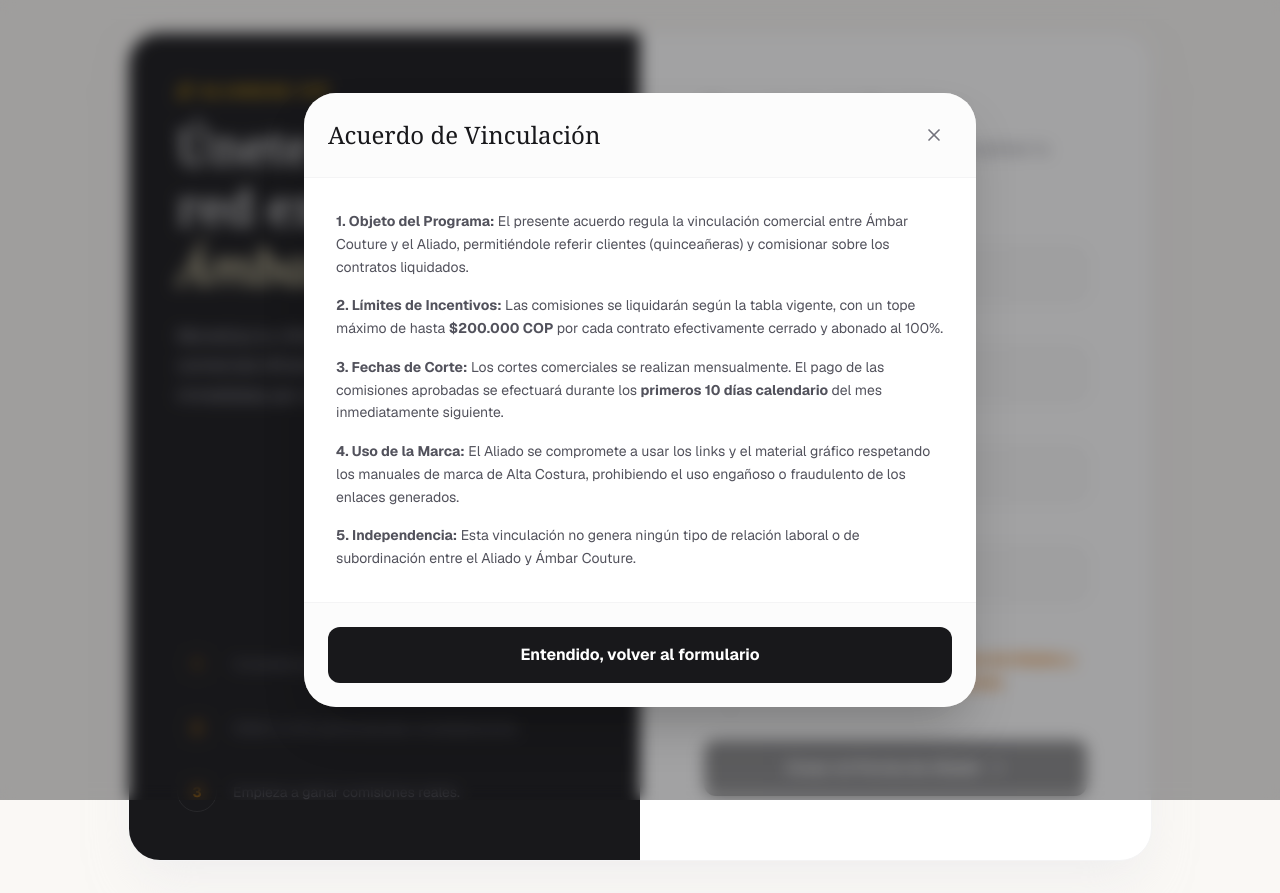
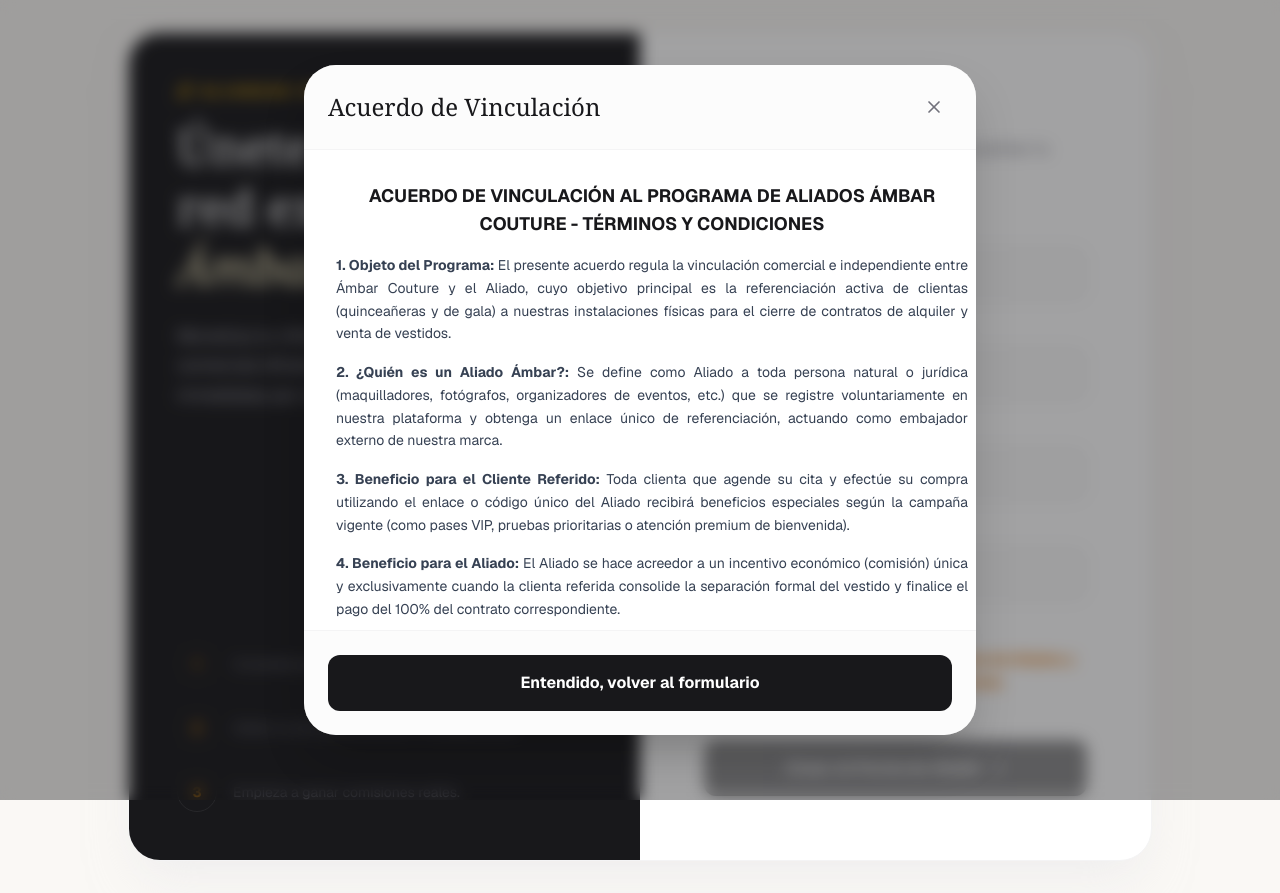
Before and after one commit to ambarcol-ux/dashboard, a Next.js app: page /unete in a window 1280 px wide. Both pictures are taken after a click on the button 908 px from the left and 670 px from the top of the page. Built offline with nearby package versions, Linux system fonts and the light colour scheme; no server answers.

Commit message:
feat: add full legal text layout to allies terms modal with internal scroll

```diff
--- a/app/unete/page.tsx
+++ b/app/unete/page.tsx
@@ -289,12 +289,60 @@ export default function UnetePage() {
                 <X className="w-5 h-5" />
               </button>
             </div>
-            <div className="p-8 overflow-y-auto text-zinc-600 space-y-4 text-sm leading-relaxed">
-              <p><strong>1. Objeto del Programa:</strong> El presente acuerdo regula la vinculación comercial entre Ámbar Couture y el Aliado, permitiéndole referir clientes (quinceañeras) y comisionar sobre los contratos liquidados.</p>
-              <p><strong>2. Límites de Incentivos:</strong> Las comisiones se liquidarán según la tabla vigente, con un tope máximo de hasta <strong>$200.000 COP</strong> por cada contrato efectivamente cerrado y abonado al 100%.</p>
-              <p><strong>3. Fechas de Corte:</strong> Los cortes comerciales se realizan mensualmente. El pago de las comisiones aprobadas se efectuará durante los <strong>primeros 10 días calendario</strong> del mes inmediatamente siguiente.</p>
-              <p><strong>4. Uso de la Marca:</strong> El Aliado se compromete a usar los links y el material gráfico respetando los manuales de marca de Alta Costura, prohibiendo el uso engañoso o fraudulento de los enlaces generados.</p>
-              <p><strong>5. Independencia:</strong> Esta vinculación no genera ningún tipo de relación laboral o de subordinación entre el Aliado y Ámbar Couture.</p>
+            <div className="p-8 max-h-[55vh] md:max-h-[60vh] overflow-y-auto pr-2 custom-scrollbar text-justify text-sm text-gray-700 space-y-4 leading-relaxed">
+              <h3 className="font-bold text-lg text-zinc-900 mb-4 text-center">ACUERDO DE VINCULACIÓN AL PROGRAMA DE ALIADOS ÁMBAR COUTURE - TÉRMINOS Y CONDICIONES</h3>
+
+              <p><strong>1. Objeto del Programa:</strong> El presente acuerdo regula la vinculación comercial e independiente entre Ámbar Couture y el Aliado, cuyo objetivo principal es la referenciación activa de clientas (quinceañeras y de gala) a nuestras instalaciones físicas para el cierre de contratos de alquiler y venta de vestidos.</p>
+
+              <p><strong>2. ¿Quién es un Aliado Ámbar?:</strong> Se define como Aliado a toda persona natural o jurídica (maquilladores, fotógrafos, organizadores de eventos, etc.) que se registre voluntariamente en nuestra plataforma y obtenga un enlace único de referenciación, actuando como embajador externo de nuestra marca.</p>
+
+              <p><strong>3. Beneficio para el Cliente Referido:</strong> Toda clienta que agende su cita y efectúe su compra utilizando el enlace o código único del Aliado recibirá beneficios especiales según la campaña vigente (como pases VIP, pruebas prioritarias o atención premium de bienvenida).</p>
+
+              <p><strong>4. Beneficio para el Aliado:</strong> El Aliado se hace acreedor a un incentivo económico (comisión) única y exclusivamente cuando la clienta referida consolide la separación formal del vestido y finalice el pago del 100% del contrato correspondiente.</p>
+
+              <p><strong>5. Valor de los Bonos e Incentivos:</strong> La comisión aplicable dependerá del valor final del contrato firmado por la clienta, estableciendo un límite máximo de compensación de <strong>DOSCIENTOS MIL PESOS ($200.000 COP)</strong> por contrato liquidado. A modo de ejemplo (sujeto a cambios según temporada):</p>
+              <ul className="list-disc pl-6 space-y-1">
+                <li>Contratos estándar: $50.000 COP de incentivo.</li>
+                <li>Contratos premium: $100.000 COP de incentivo.</li>
+                <li>Contratos de Alta Costura Máxima: $200.000 COP de incentivo.</li>
+              </ul>
+              <p>No existe límite en la cantidad de referidos que un Aliado puede captar mensualmente. Ámbar Couture se reserva la potestad de variar unilateralmente las categorías y montos de los incentivos, notificando previamente a la red de aliados.</p>
+
+              <p><strong>6. Condiciones para la Validación del Referido:</strong> Para que un referido genere el derecho a comisión, se deben cumplir obligatoriamente las siguientes 4 condiciones:</p>
+              <ul className="list-disc pl-6 space-y-1">
+                <li>La clienta debe agendar su cita inicial empleando exclusivamente el enlace personalizado (URL) asignado al Aliado.</li>
+                <li>La traza del origen debe registrarse de forma inmutable y ser autenticada en nuestra base de datos (Supabase) al momento de la creación del perfil del cliente.</li>
+                <li>La clienta no debe estar previamente registrada en nuestro CRM de ventas por ningún otro medio, asesor o aliado.</li>
+                <li>La clienta debe firmar el contrato de alquiler/venta y pagar el valor total del mismo.</li>
+              </ul>
+              <p>El uso del enlace por sí solo no constituye obligación de pago hasta que no exista una liquidación total del contrato respectivo.</p>
+
+              <p><strong>Apoyo Comercial y Canales de Comunicación:</strong> Ámbar Couture proveerá, a discreción, material publicitario digital genérico para apoyar la gestión del Aliado. Al aceptar este acuerdo, el Aliado autoriza a Ámbar Couture para vincularlo a canales oficiales de difusión (WhatsApp, correo electrónico o SMS). La modalidad del Aliado consiste en compartir el contenido con su audiencia, pero Ámbar Couture no garantiza ningún resultado comercial mínimo derivado de esta actividad.</p>
+
+              <p><strong>7. Condiciones para el Pago del Incentivo:</strong> El derecho al cobro de la comisión solo se materializa bajo 5 requisitos estrictos:</p>
+              <ul className="list-disc pl-6 space-y-1">
+                <li>Culminación satisfactoria del evento contratado.</li>
+                <li>Retorno efectivo de la prenda a tienda física.</li>
+                <li>Inspección de calidad aprobada (sin daños severos) y paso por lavandería.</li>
+                <li>Cierre y liquidación contable total de la orden en el ERP.</li>
+                <li>La mera recomendación, agenda de cita o abono inicial no causa el derecho al cobro del incentivo.</li>
+              </ul>
+
+              <p><strong>8. Forma y Fecha de Pago:</strong> Las comisiones liquidadas durante un mes calendario serán consolidadas en el cierre mensual. El desembolso se realizará exclusivamente durante los <strong>primeros diez (10) días calendario del mes siguiente</strong> al cierre. Es responsabilidad absoluta del Aliado mantener sus datos bancarios actualizados en el panel para evitar rechazos bancarios.</p>
+
+              <p><strong>9. Restricciones:</strong> No habrá lugar a pago de incentivos bajo las siguientes exclusiones:</p>
+              <ul className="list-disc pl-6 space-y-1">
+                <li>Cancelaciones del contrato por parte del cliente antes de la ejecución del evento.</li>
+                <li>Desistimientos comerciales o incumplimiento de pagos por parte del cliente.</li>
+                <li>Comprobación de fraude, suplantación de identidad o auto-referenciación (el Aliado no puede referirse a sí mismo ni a familiares en primer grado para obtener el descuento cruzado).</li>
+                <li>Manipulación técnica del sistema de referidos o conflicto de titularidad de la fuente del cliente.</li>
+              </ul>
+
+              <p><strong>10. Verificación de Referidos:</strong> Ámbar Couture se reserva el derecho absoluto de realizar auditoría interna a las asignaciones de clientes mediante su CRM, formularios de satisfacción y soportes de control. En caso de disputa sobre el origen de un referido, los registros del ERP central tendrán carácter definitivo y vinculante.</p>
+
+              <p><strong>11. Modificaciones del Programa:</strong> Ámbar Couture podrá suspender, modificar o terminar el Programa de Aliados VIP en cualquier momento, respetando el pago de los incentivos que ya se encuentren causados y liquidados a la fecha de modificación.</p>
+
+              <p><strong>12. Aceptación de las Condiciones:</strong> Al marcar la casilla "He leído y acepto" y proceder con el registro, el Aliado declara conocer, entender y aceptar en su integridad los términos descritos, reconociendo que este acuerdo comercial no constituye vínculo laboral, societario ni de representación legal con Ámbar Couture.</p>
             </div>
             <div className="p-6 border-t border-zinc-100 bg-zinc-50/50">
               <button
```
